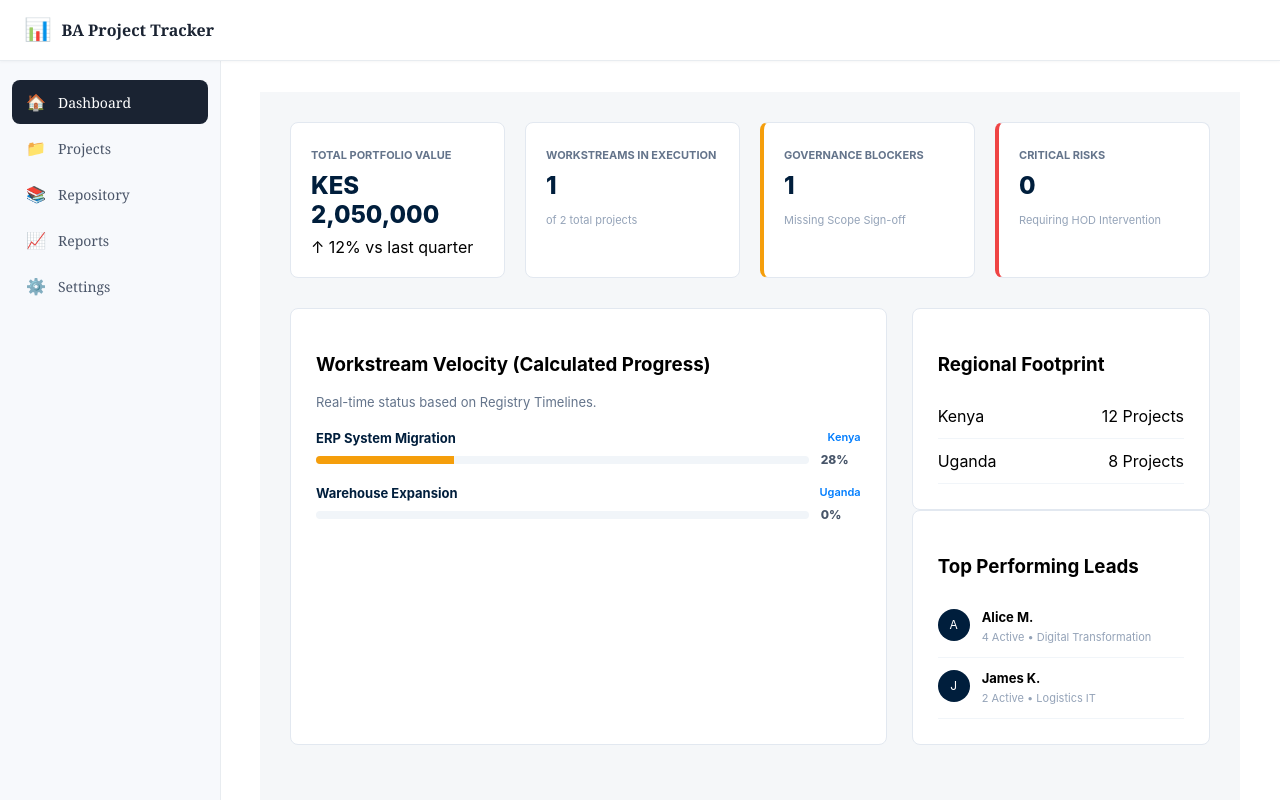
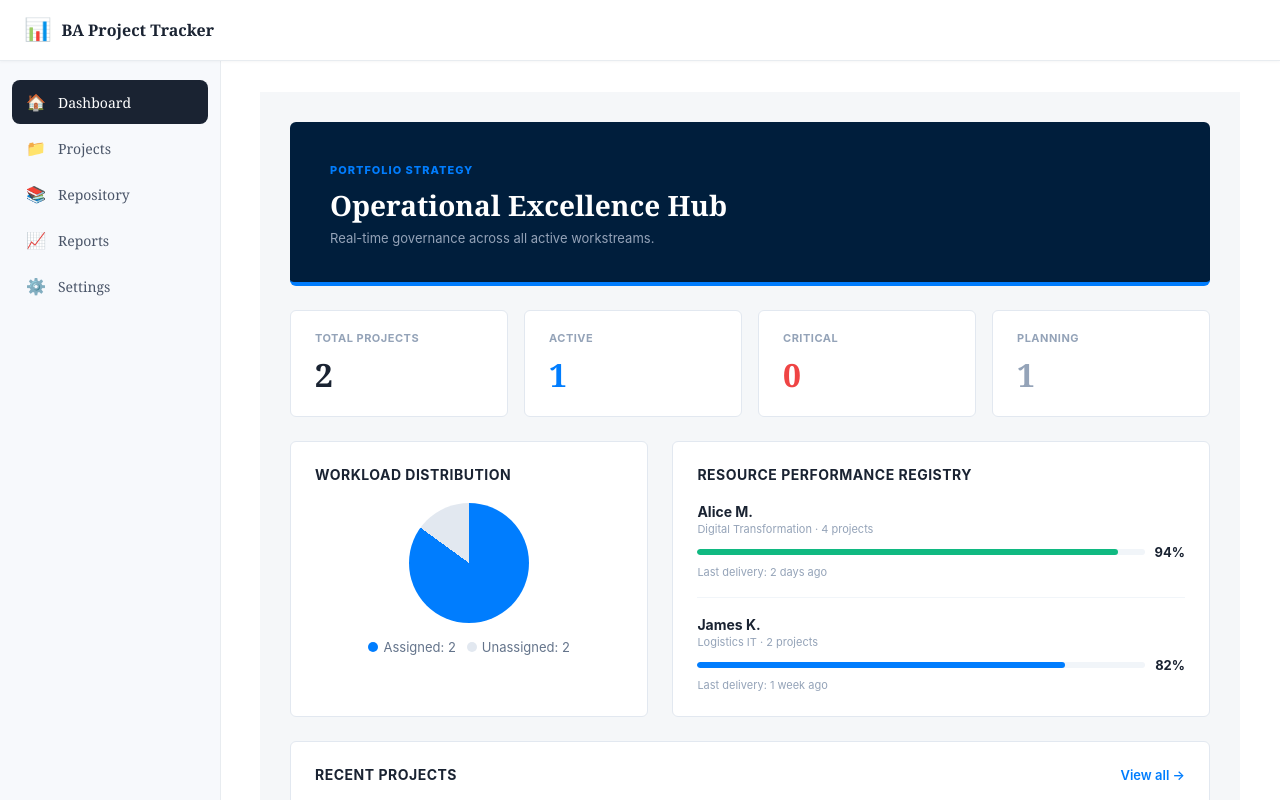
Before and after one commit to NeskoLimo/BA-PROJECT_TRACKER, an Angular app: page /dashboard in a window 1280 px wide. Shown: the top 800 px of the page. Built offline with nearby package versions, Linux system fonts and the light colour scheme.

Commit message:
Update dashboard.component.ts

```diff
--- a/src/app/components/dashboard/dashboard.component.ts
+++ b/src/app/components/dashboard/dashboard.component.ts
@@ -1,140 +1,190 @@
+// src/app/components/dashboard/dashboard.component.ts
 import { Component, OnInit } from '@angular/core';
-import { CommonModule, CurrencyPipe } from '@angular/common';
-import { GovernanceService, Project } from '../../services/governance.service';
+import { CommonModule } from '@angular/common';
+import { RouterLink } from '@angular/router';
+import { GovernanceService, MasterPM } from '../../services/governance.service';
 
 @Component({
   selector: 'app-dashboard',
   standalone: true,
-  imports: [CommonModule, CurrencyPipe],
+  imports: [CommonModule, RouterLink],
   template: `
-    <div class="mck-dashboard">
-      <div class="metrics-grid">
-        <div class="metric-card">
-          <span class="label">Total Portfolio Value</span>
-          <div class="value">KES {{ getTotalBudget() | number }}</div>
-          <span class="trend pos">↑ 12% vs last quarter</span>
+    <div class="mck-container">
+
+      <!-- Hero -->
+      <div class="mck-hero">
+        <span class="eyebrow">Portfolio Strategy</span>
+        <h1>Operational Excellence Hub</h1>
+        <p>Real-time governance across all active workstreams.</p>
+      </div>
+
+      <!-- Stat Cards -->
+      <div class="stat-grid">
+        <div class="stat-card">
+          <div class="stat-label">Total Projects</div>
+          <div class="stat-value">{{ gov.projects.length }}</div>
         </div>
-        <div class="metric-card">
-          <span class="label">Workstreams in Execution</span>
-          <div class="value">{{ getActiveCount() }}</div>
-          <span class="sub-label">of {{ gov.projects.length }} total projects</span>
+        <div class="stat-card">
+          <div class="stat-label">Active</div>
+          <div class="stat-value blue">{{ getCount('Active') }}</div>
         </div>
-        <div class="metric-card warn">
-          <span class="label">Governance Blockers</span>
-          <div class="value">{{ getBlockedCount() }}</div>
-          <span class="sub-label">Missing Scope Sign-off</span>
+        <div class="stat-card">
+          <div class="stat-label">Critical</div>
+          <div class="stat-value red">{{ getCount('Critical') }}</div>
         </div>
-        <div class="metric-card crit">
-          <span class="label">Critical Risks</span>
-          <div class="value">{{ getCriticalCount() }}</div>
-          <span class="sub-label">Requiring HOD Intervention</span>
+        <div class="stat-card">
+          <div class="stat-label">Planning</div>
+          <div class="stat-value grey">{{ getCount('Planning') }}</div>
         </div>
       </div>
 
-      <div class="main-content">
-        <div class="mck-card perf-card">
-          <h3>Workstream Velocity (Calculated Progress)</h3>
-          <p class="subtitle">Real-time status based on Registry Timelines.</p>
+      <!-- Main Grid -->
+      <div class="mck-grid">
 
-          <div class="chart-container">
-            <div *ngFor="let p of gov.projects" class="chart-row">
-              <div class="p-info">
-                <span class="name">{{ p.name }}</span>
-                <span class="loc">{{ p.location }}</span>
-              </div>
-              <div class="bar-container">
-                <div class="bar-track">
-                  <div class="bar-fill"
-                       [style.width.%]="gov.getCalculatedProgress(p)"
-                       [ngClass]="getHealthClass(p)"></div>
-                </div>
-                <span class="percent">{{ gov.getCalculatedProgress(p) }}%</span>
-              </div>
-            </div>
+        <!-- Workload Distribution -->
+        <div class="mck-card">
+          <h3>Workload Distribution</h3>
+          <div class="pie-placeholder"></div>
+          <div class="legend">
+            <span class="legend-dot blue"></span> Assigned: {{ gov.projects.length }}
+            &nbsp;&nbsp;
+            <span class="legend-dot grey"></span> Unassigned: 2
           </div>
         </div>
 
-        <div class="side-panel">
-          <div class="mck-card sm-card">
-            <h3>Regional Footprint</h3>
-            <div class="region-item" *ngFor="let r of gov.masterRegions">
-              <span class="r-name">{{ r.name }}</span>
-              <span class="r-count">{{ r.projectCount }} Projects</span>
+        <!-- PM Performance -->
+        <div class="mck-card">
+          <h3>Resource Performance Registry</h3>
+          <div *ngFor="let pm of pms" class="pm-row">
+            <div class="pm-meta">
+              <div class="pm-name">{{ pm.name }}</div>
+              <div class="pm-detail">{{ pm.department }} · {{ pm.activeProjects }} projects</div>
             </div>
-          </div>
-
-          <div class="mck-card sm-card">
-            <h3>Top Performing Leads</h3>
-            <div class="pm-item" *ngFor="let pm of gov.masterPMs">
-              <div class="pm-avatar">{{ pm.name[0] }}</div>
-              <div class="pm-details">
-                <span class="pm-name">{{ pm.name }}</span>
-                <span class="pm-sub">{{ pm.activeProjects }} Active • {{ pm.department }}</span>
+            <div class="pm-rate-row">
+              <div class="progress-track">
+                <div class="fill" [style.width.%]="pm.rate"
+                  [style.background]="pm.rate >= 90 ? '#10b981' : pm.rate >= 70 ? '#007DFE' : '#f59e0b'">
+                </div>
               </div>
+              <strong class="pm-rate">{{ pm.rate }}%</strong>
             </div>
+            <div class="pm-last">Last delivery: {{ pm.lastDelivery }}</div>
           </div>
         </div>
+
       </div>
+
+      <!-- Recent Projects -->
+      <div class="mck-card full-width">
+        <div class="card-header">
+          <h3>Recent Projects</h3>
+          <a routerLink="/projects" class="view-all">View all →</a>
+        </div>
+        <table class="mini-table">
+          <thead>
+            <tr>
+              <th>Project</th>
+              <th>Owner</th>
+              <th>Location</th>
+              <th>Phase</th>
+              <th>Status</th>
+              <th>Progress</th>
+            </tr>
+          </thead>
+          <tbody>
+            <tr *ngFor="let p of gov.projects.slice(0, 5)">
+              <td class="proj-name">{{ p.name }}</td>
+              <td>{{ p.owner }}</td>
+              <td>{{ p.location }}</td>
+              <td><span class="gate-badge" [ngClass]="p.phase.toLowerCase()">{{ p.phase }}</span></td>
+              <td><span class="status-badge" [ngClass]="p.status.toLowerCase()">{{ p.status }}</span></td>
+              <td>
+                <div class="mini-prog">
+                  <div class="mini-fill" [style.width.%]="gov.getCalculatedProgress(p)"></div>
+                </div>
+                <span class="mini-pct">{{ gov.getCalculatedProgress(p) }}%</span>
+              </td>
+            </tr>
+          </tbody>
+        </table>
+      </div>
+
     </div>
   `,
   styles: [`
-    .mck-dashboard { padding: 30px; background: #f5f7f9; min-height: 100vh; font-family: 'Inter', sans-serif; }
+    .mck-container { padding: 30px; background: #f5f7f9; min-height: 100vh; font-family: 'Inter', sans-serif; display: flex; flex-direction: column; gap: 24px; }
 
-    .metrics-grid { display: grid; grid-template-columns: repeat(4, 1fr); gap: 20px; margin-bottom: 30px; }
-    .metric-card { background: white; padding: 20px; border-radius: 8px; border: 1px solid #e2e8f0; }
-    .metric-card .label { font-size: 11px; text-transform: uppercase; color: #64748b; font-weight: 700; }
-    .metric-card .value { font-size: 24px; font-weight: 800; color: #001E3C; margin: 8px 0; }
-    .metric-card .sub-label { font-size: 11px; color: #94a3b8; }
-    .metric-card.warn { border-left: 4px solid #f59e0b; }
-    .metric-card.crit { border-left: 4px solid #ef4444; }
+    .mck-hero { background: #001E3C; color: white; padding: 36px 40px; border-radius: 6px; border-bottom: 4px solid #007DFE; }
+    .eyebrow { color: #007DFE; font-weight: 800; text-transform: uppercase; font-size: 11px; letter-spacing: 1px; }
+    .mck-hero h1 { font-size: 28px; font-weight: 700; margin: 8px 0 6px; font-family: 'Georgia', serif; }
+    .mck-hero p { font-size: 13px; color: #94a3b8; margin: 0; }
 
-    .main-content { display: grid; grid-template-columns: 2fr 1fr; gap: 25px; }
-    .mck-card { background: white; border-radius: 8px; border: 1px solid #e2e8f0; padding: 25px; }
-    .subtitle { font-size: 13px; color: #64748b; margin-bottom: 20px; }
+    .stat-grid { display: grid; grid-template-columns: repeat(4, 1fr); gap: 16px; }
+    .stat-card { background: white; border: 1px solid #e2e8f0; border-radius: 6px; padding: 20px 24px; }
+    .stat-label { font-size: 11px; font-weight: 700; color: #94a3b8; text-transform: uppercase; letter-spacing: 0.5px; margin-bottom: 8px; }
+    .stat-value { font-size: 32px; font-weight: 700; color: #1a2332; font-family: 'Georgia', serif; }
+    .stat-value.blue { color: #007DFE; }
+    .stat-value.red { color: #ef4444; }
+    .stat-value.grey { color: #94a3b8; }
 
-    .chart-row { margin-bottom: 18px; }
-    .p-info { display: flex; justify-content: space-between; margin-bottom: 6px; }
-    .p-info .name { font-weight: 700; font-size: 13px; color: #001E3C; }
-    .p-info .loc { font-size: 11px; color: #007DFE; font-weight: 600; }
+    .mck-grid { display: grid; grid-template-columns: 1fr 1.5fr; gap: 24px; }
+    .mck-card { background: white; padding: 24px; border: 1px solid #e2e8f0; border-radius: 6px; }
+    .mck-card h3 { font-size: 14px; font-weight: 700; color: #1a2332; margin: 0 0 20px; text-transform: uppercase; letter-spacing: 0.5px; }
 
-    .bar-container { display: flex; align-items: center; gap: 12px; }
-    .bar-track { flex: 1; height: 8px; background: #f1f5f9; border-radius: 4px; overflow: hidden; }
-    .bar-fill { height: 100%; transition: width 0.8s ease-in-out; }
-    .percent { font-size: 12px; font-weight: 800; color: #475569; width: 40px; }
+    .pie-placeholder { width: 120px; height: 120px; border-radius: 50%; background: conic-gradient(#007DFE 85%, #e2e8f0 0); margin: 16px auto; }
+    .legend { display: flex; align-items: center; justify-content: center; font-size: 13px; color: #64748b; margin-top: 12px; }
+    .legend-dot { display: inline-block; width: 10px; height: 10px; border-radius: 50%; margin-right: 5px; }
+    .legend-dot.blue { background: #007DFE; }
+    .legend-dot.grey { background: #e2e8f0; }
 
-    .health-good { background: #10b981; }
-    .health-warn { background: #f59e0b; }
-    .health-crit { background: #ef4444; }
+    .pm-row { margin-bottom: 18px; padding-bottom: 18px; border-bottom: 1px solid #f1f5f9; }
+    .pm-row:last-child { border-bottom: none; margin-bottom: 0; padding-bottom: 0; }
+    .pm-meta { margin-bottom: 8px; }
+    .pm-name { font-size: 14px; font-weight: 700; color: #1a2332; }
+    .pm-detail { font-size: 11px; color: #94a3b8; margin-top: 2px; }
+    .pm-rate-row { display: flex; align-items: center; gap: 10px; }
+    .progress-track { flex: 1; height: 6px; background: #f1f5f9; border-radius: 3px; overflow: hidden; }
+    .fill { height: 100%; border-radius: 3px; transition: width 0.5s ease; }
+    .pm-rate { font-size: 13px; color: #1a2332; white-space: nowrap; }
+    .pm-last { font-size: 11px; color: #94a3b8; margin-top: 5px; }
 
-    .region-item, .pm-item { display: flex; justify-content: space-between; padding: 12px 0; border-bottom: 1px solid #f1f5f9; }
-    .pm-item { gap: 12px; justify-content: flex-start; }
-    .pm-avatar { width: 32px; height: 32px; background: #001E3C; color: white; border-radius: 50%; display: flex; align-items: center; justify-content: center; font-size: 12px; }
-    .pm-name { display: block; font-weight: 700; font-size: 13px; }
-    .pm-sub { font-size: 11px; color: #94a3b8; }
+    .full-width { margin-top: 0; }
+    .card-header { display: flex; justify-content: space-between; align-items: center; margin-bottom: 16px; }
+    .card-header h3 { margin: 0; font-size: 14px; font-weight: 700; color: #1a2332; text-transform: uppercase; letter-spacing: 0.5px; }
+    .view-all { font-size: 13px; color: #007DFE; text-decoration: none; font-weight: 600; }
+    .view-all:hover { text-decoration: underline; }
+
+    .mini-table { width: 100%; border-collapse: collapse; font-size: 13px; }
+    .mini-table th { padding: 10px 14px; font-size: 11px; color: #94a3b8; text-transform: uppercase; letter-spacing: 0.5px; border-bottom: 1px solid #f1f5f9; text-align: left; font-weight: 700; }
+    .mini-table td { padding: 12px 14px; border-bottom: 1px solid #f1f5f9; color: #2d3748; vertical-align: middle; }
+    .mini-table tr:last-child td { border-bottom: none; }
+    .proj-name { font-weight: 600; color: #1a2332; }
+
+    .gate-badge { padding: 3px 8px; border-radius: 4px; font-size: 10px; font-weight: 800; text-transform: uppercase; }
+    .initiation { background: #f8f9fa; color: #6c757d; }
+    .planning { background: #f1f5f9; color: #475569; }
+    .execution { background: #e0f2fe; color: #0369a1; }
+    .closure { background: #f0fdf4; color: #166534; }
+
+    .status-badge { padding: 3px 10px; border-radius: 20px; font-size: 11px; font-weight: 700; }
+    .active { background: #ecfdf5; color: #10b981; }
+    .critical { background: #fef2f2; color: #ef4444; }
+
+    .mini-prog { display: inline-block; width: 60px; height: 5px; background: #f1f5f9; border-radius: 3px; overflow: hidden; vertical-align: middle; margin-right: 6px; }
+    .mini-fill { height: 100%; background: #007DFE; border-radius: 3px; }
+    .mini-pct { font-size: 12px; color: #64748b; font-weight: 600; }
   `]
 })
-export class DashboardComponent {
+export class DashboardComponent implements OnInit {
+  pms: MasterPM[] = [];
+
   constructor(public gov: GovernanceService) {}
 
-  getTotalBudget(): number {
-    return this.gov.projects.reduce((acc, p) => acc + p.budget, 0);
+  ngOnInit() {
+    this.gov.masterPMs$.subscribe(data => this.pms = data);
   }
 
-  getActiveCount(): number {
-    return this.gov.projects.filter(p => p.phase === 'Execution').length;
-  }
-
-  getBlockedCount(): number {
-    return this.gov.projects.filter(p => p.phase === 'Planning' && !p.hasAttachment).length;
-  }
-
-  getCriticalCount(): number {
-    return this.gov.projects.filter(p => p.status === 'Critical').length;
-  }
-
-  getHealthClass(p: Project): string {
-    const prog = this.gov.getCalculatedProgress(p);
-    if (p.status === 'Critical') return 'health-crit';
-    return prog < 40 ? 'health-warn' : 'health-good';
+  getCount(status: string): number {
+    return this.gov.projects.filter(p => p.status === status).length;
   }
 }
```
